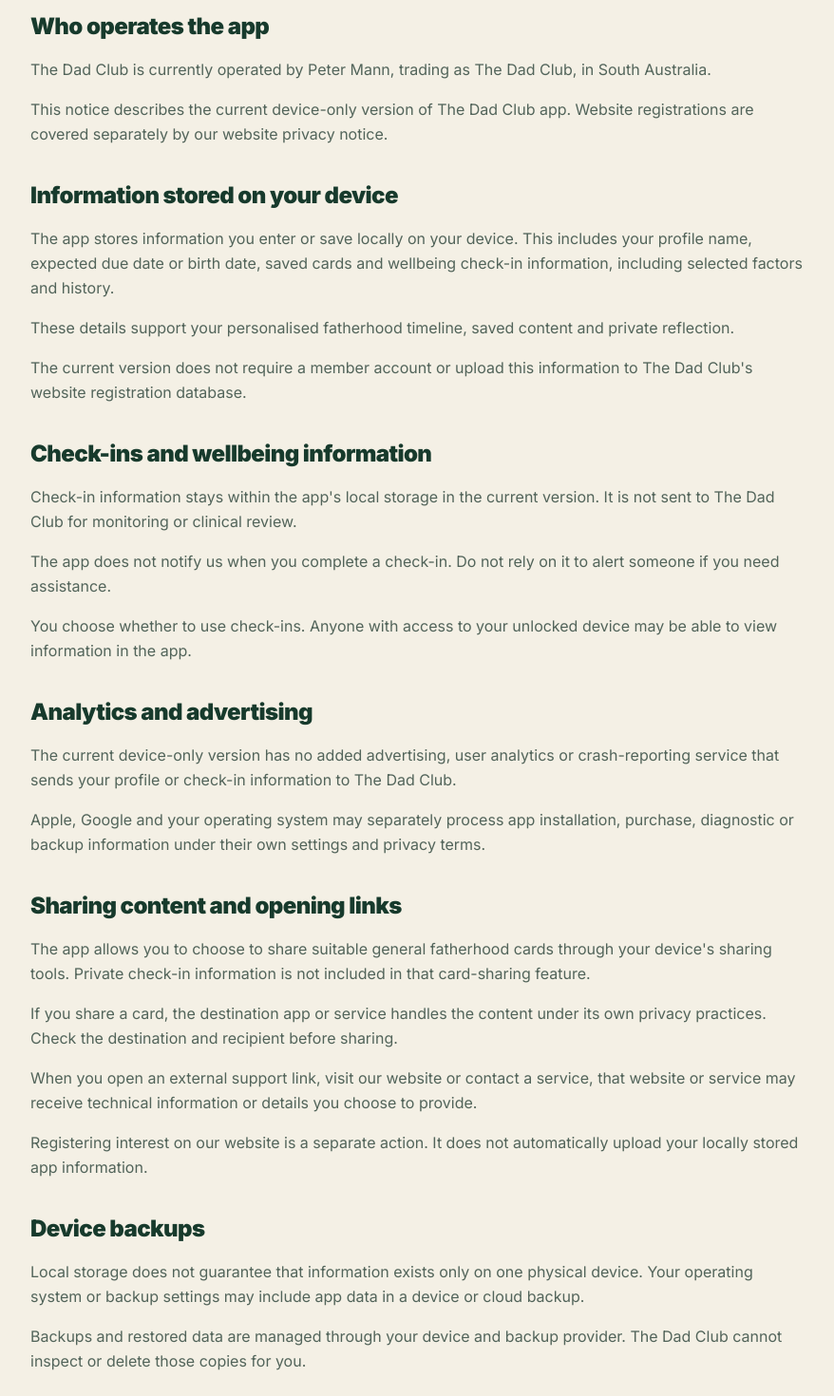
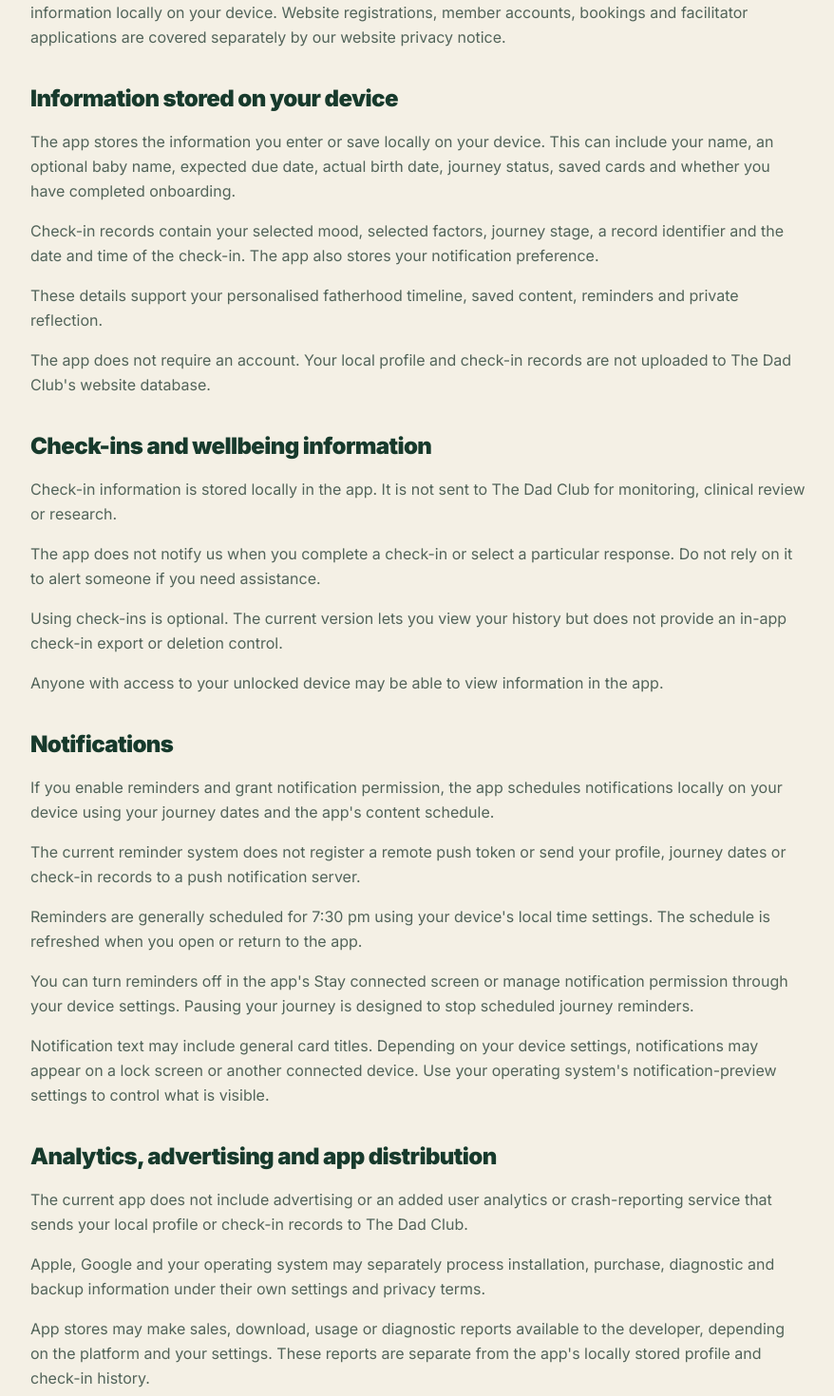
Before and after one commit to TheDadClub/the-dad-club-web, a Next.js app: page /privacy/app in a window 1280 px wide. Shown: the part 540-2010 px from the top of the page at 95% size, without its empty margins (200-1078 px from the left). Built offline with nearby package versions, Linux system fonts and the light colour scheme.

Commit message:
Update app privacy notice for launch

```diff
--- a/app/privacy/app/page.tsx
+++ b/app/privacy/app/page.tsx
@@ -4,40 +4,55 @@ const sections = [
   {
     title: "Who operates the app",
     paragraphs: [
-      "The Dad Club is currently operated by Peter Mann, trading as The Dad Club, in South Australia.",
-      "This notice describes the current device-only version of The Dad Club app. Website registrations are covered separately by our website privacy notice.",
+      "The Dad Club is operated by Peter Mann, trading as The Dad Club, in South Australia.",
+      "This notice describes the current version of The Dad Club app, which stores your profile and check-in information locally on your device. Website registrations, member accounts, bookings and facilitator applications are covered separately by our website privacy notice.",
     ],
   },
   {
     title: "Information stored on your device",
     paragraphs: [
-      "The app stores information you enter or save locally on your device. This includes your profile name, expected due date or birth date, saved cards and wellbeing check-in information, including selected factors and history.",
-      "These details support your personalised fatherhood timeline, saved content and private reflection.",
-      "The current version does not require a member account or upload this information to The Dad Club's website registration database.",
+      "The app stores the information you enter or save locally on your device. This can include your name, an optional baby name, expected due date, actual birth date, journey status, saved cards and whether you have completed onboarding.",
+      "Check-in records contain your selected mood, selected factors, journey stage, a record identifier and the date and time of the check-in. The app also stores your notification preference.",
+      "These details support your personalised fatherhood timeline, saved content, reminders and private reflection.",
+      "The app does not require an account. Your local profile and check-in records are not uploaded to The Dad Club's website database.",
     ],
   },
   {
     title: "Check-ins and wellbeing information",
     paragraphs: [
-      "Check-in information stays within the app's local storage in the current version. It is not sent to The Dad Club for monitoring or clinical review.",
-      "The app does not notify us when you complete a check-in. Do not rely on it to alert someone if you need assistance.",
-      "You choose whether to use check-ins. Anyone with access to your unlocked device may be able to view information in the app.",
+      "Check-in information is stored locally in the app. It is not sent to The Dad Club for monitoring, clinical review or research.",
+      "The app does not notify us when you complete a check-in or select a particular response. Do not rely on it to alert someone if you need assistance.",
+      "Using check-ins is optional. The current version lets you view your history but does not provide an in-app check-in export or deletion control.",
+      "Anyone with access to your unlocked device may be able to view information in the app.",
     ],
   },
   {
-    title: "Analytics and advertising",
+    title: "Notifications",
     paragraphs: [
-      "The current device-only version has no added advertising, user analytics or crash-reporting service that sends your profile or check-in information to The Dad Club.",
-      "Apple, Google and your operating system may separately process app installation, purchase, diagnostic or backup information under their own settings and privacy terms.",
+      "If you enable reminders and grant notification permission, the app schedules notifications locally on your device using your journey dates and the app's content schedule.",
+      "The current reminder system does not register a remote push token or send your profile, journey dates or check-in records to a push notification server.",
+      "Reminders are generally scheduled for 7:30 pm using your device's local time settings. The schedule is refreshed when you open or return to the app.",
+      "You can turn reminders off in the app's Stay connected screen or manage notification permission through your device settings. Pausing your journey is designed to stop scheduled journey reminders.",
+      "Notification text may include general card titles. Depending on your device settings, notifications may appear on a lock screen or another connected device. Use your operating system's notification-preview settings to control what is visible.",
+    ],
+  },
+  {
+    title: "Analytics, advertising and app distribution",
+    paragraphs: [
+      "The current app does not include advertising or an added user analytics or crash-reporting service that sends your local profile or check-in records to The Dad Club.",
+      "Apple, Google and your operating system may separately process installation, purchase, diagnostic and backup information under their own settings and privacy terms.",
+      "App stores may make sales, download, usage or diagnostic reports available to the developer, depending on the platform and your settings. These reports are separate from the app's locally stored profile and check-in history.",
+      "Purchases and downloads through an app store are handled by that store. The app does not ask you to enter payment card details.",
     ],
   },
   {
     title: "Sharing content and opening links",
     paragraphs: [
-      "The app allows you to choose to share suitable general fatherhood cards through your device's sharing tools. Private check-in information is not included in that card-sharing feature.",
-      "If you share a card, the destination app or service handles the content under its own privacy practices. Check the destination and recipient before sharing.",
-      "When you open an external support link, visit our website or contact a service, that website or service may receive technical information or details you choose to provide.",
-      "Registering interest on our website is a separate action. It does not automatically upload your locally stored app information.",
+      "You can choose to share suitable general fatherhood cards and a branded facilitator recruitment image through your device's sharing tools.",
+      "These sharing features do not include your local profile, journey dates or private check-in history. A temporary image file is created on your device to support image sharing.",
+      "If you share an image, the destination app or service handles it under its own privacy practices. Check the destination and recipient before sharing. Copies you send or save are outside the app's control.",
+      "When you open an external support link, visit our website, make a phone call or contact a service, that service may receive technical information or details you choose to provide.",
+      "Registering interest, applying to facilitate or using a website member account is a separate action. It does not automatically upload your locally stored app information.",
     ],
   },
   {
@@ -50,31 +65,34 @@ const sections = [
   {
     title: "Keeping and removing app information",
     paragraphs: [
-      "Local information may remain while you use the app. Removing the app may remove its local data, depending on your device and the removal method.",
-      "Offloading or archiving an app can preserve its data. Removing an app also does not necessarily erase existing backups.",
-      "The current version's complete deletion behaviour is being checked before release. Contact us for help understanding the available options for your device.",
-      "Because we do not receive your local profile or check-in records, we cannot retrieve, correct or delete those records remotely.",
+      "Your profile, saved cards and check-in history remain in local app storage unless that storage is removed or changed. The current app does not automatically delete older check-ins.",
+      "You can update journey dates through the app's journey options and remove cards from your saved collection.",
+      "The current version does not provide a complete in-app reset or delete-all-data button. To remove local app storage, use your operating system's app deletion or storage controls. Available options depend on your device.",
+      "Deleting an app is different from offloading or archiving it, which can preserve its data. Removing the app does not necessarily erase existing backups or copies of images you have shared.",
+      "Because we do not receive your local profile or check-in records, we cannot retrieve, correct or delete those records remotely. Contact us if you need help finding the relevant device controls.",
     ],
   },
   {
     title: "Looking after your privacy",
     paragraphs: [
-      "Use a device passcode or biometric lock, keep your operating system updated and consider who can access your device and backups.",
-      "Do not assume local storage is a separate encrypted clinical record system. Avoid entering information you would not want someone with access to your device to see.",
+      "Use a device passcode or biometric lock, keep your operating system updated and consider who can access your device, notification previews and backups.",
+      "The app uses local device storage; it is not a separate encrypted clinical record system. Your device and operating system provide their own security protections.",
+      "The app provides general information and reflection tools. It is not a monitored service, therapy service or emergency response system.",
     ],
   },
   {
     title: "If you contact us",
     paragraphs: [
-      "If you email hello@thedadclub.com.au for support, we receive your address and the information you include. Our correspondence is handled through Microsoft 365.",
-      "Please do not send check-in screenshots or sensitive health information unless necessary to explain your issue. You can ask for access, correction or deletion of support correspondence we hold.",
+      "If you email hello@thedadclub.com.au for support, we receive your email address and the information you include. Our correspondence is handled through Microsoft 365.",
+      "Please avoid sending check-in screenshots or sensitive health information unless necessary to explain your issue. You can ask for access, correction or deletion of support correspondence we hold.",
       "We retain support correspondence while needed to resolve the issue and for necessary administration, then review it for deletion. Email systems and backups may retain copies for their applicable retention periods.",
+      "Microsoft operates internationally, so support correspondence may be processed outside Australia under its service arrangements.",
     ],
   },
   {
     title: "Research",
     paragraphs: [
-      "Using the current app does not enrol you in research or send your check-in history to a research database.",
+      "Using the app does not enrol you in research or send your check-in history to a research database.",
       "Any future research feature would require a separate, deliberately designed process with appropriate ethics review, clear information, explicit informed consent and appropriate privacy safeguards.",
     ],
   },
@@ -82,14 +100,16 @@ const sections = [
     title: "Privacy questions and complaints",
     paragraphs: [
       "Contact hello@thedadclub.com.au with privacy questions, requests or complaints.",
+      "We may need to verify your identity before providing or changing information we hold, such as support correspondence.",
       "We will acknowledge concerns, investigate and aim to provide a substantive response within 30 days. If more time is needed, we will explain why.",
       "If you remain dissatisfied, you can seek guidance from the Office of the Australian Information Commissioner at www.oaic.gov.au about available complaint options and its jurisdiction.",
     ],
   },
   {
-    title: "Future changes",
+    title: "Changes to this notice",
     paragraphs: [
-      "We will update this notice before introducing changes such as accounts, cloud synchronisation or new data collection. The date at the top identifies the latest revision.",
+      "We will update this notice when the app's information-handling practices change, including before introducing accounts, cloud synchronisation, research participation or new data collection.",
+      "This app privacy notice was last reviewed on 11 November 2026.",
     ],
   },
 ];
@@ -98,10 +118,17 @@ export default function AppPrivacyPage() {
   return (
     <PrivacyDocument
       title="APP PRIVACY"
-      introduction="Privacy information for the current device-only version of The Dad Club app."
-      notice="Release review: this notice reflects the current design. App deletion, backup behaviour and the final release configuration are still being verified before this is used as the app-store privacy policy."
+      introduction="How The Dad Club app handles your information, local storage, reminders and sharing. Last reviewed: 11 November 2026."
       sections={sections}
       providers={[
+        {
+          label: "Apple Privacy Policy",
+          href: "https://www.apple.com/legal/privacy/",
+        },
+        {
+          label: "Google Privacy Policy",
+          href: "https://policies.google.com/privacy",
+        },
         {
           label: "Microsoft Privacy Statement",
           href: "https://www.microsoft.com/en-us/privacy/privacystatement",
--- a/components/PrivacyDocument.tsx
+++ b/components/PrivacyDocument.tsx
@@ -18,6 +18,7 @@ type PrivacyDocumentProps = {
   sections: PrivacySection[];
   providers?: ProviderLink[];
   notice?: string;
+  lastUpdated?: string;
 };
 
 export default function PrivacyDocument({
@@ -26,12 +27,16 @@ export default function PrivacyDocument({
   sections,
   providers = [],
   notice,
+  lastUpdated,
 }: PrivacyDocumentProps) {
   return (
     <div className="min-h-screen bg-[#F4F0E5] text-[#173A2C]">
       <SiteHeader />
 
-      <main className="mx-auto max-w-4xl px-5 py-14 md:px-10 md:py-24">
+      <main
+        id="main-content"
+        className="mx-auto max-w-4xl px-5 py-14 md:px-10 md:py-24"
+      >
         <Link
           href="/privacy"
           className="text-sm font-bold hover:text-[#C96632]"
@@ -43,9 +48,11 @@ export default function PrivacyDocument({
           {title}
         </h1>
 
-        <p className="mt-4 text-sm text-[#52645A]">
-          Last updated: 15 October 2026
-        </p>
+        {lastUpdated && (
+          <p className="mt-4 text-sm text-[#52645A]">
+            Last updated: {lastUpdated}
+          </p>
+        )}
 
         <p className="mt-7 text-lg leading-relaxed text-[#52645A]">
           {introduction}
@@ -101,9 +108,11 @@ export default function PrivacyDocument({
 
         <section className="mt-10 border-t border-[#173A2C]/15 pt-7">
           <h2 className="text-xl font-black">Contact us</h2>
+
           <p className="mt-3 text-sm text-[#52645A]">
             Peter Mann, trading as The Dad Club
           </p>
+
           <a
             href="mailto:hello@thedadclub.com.au"
             className="mt-3 inline-block break-all font-semibold underline underline-offset-4"
```
